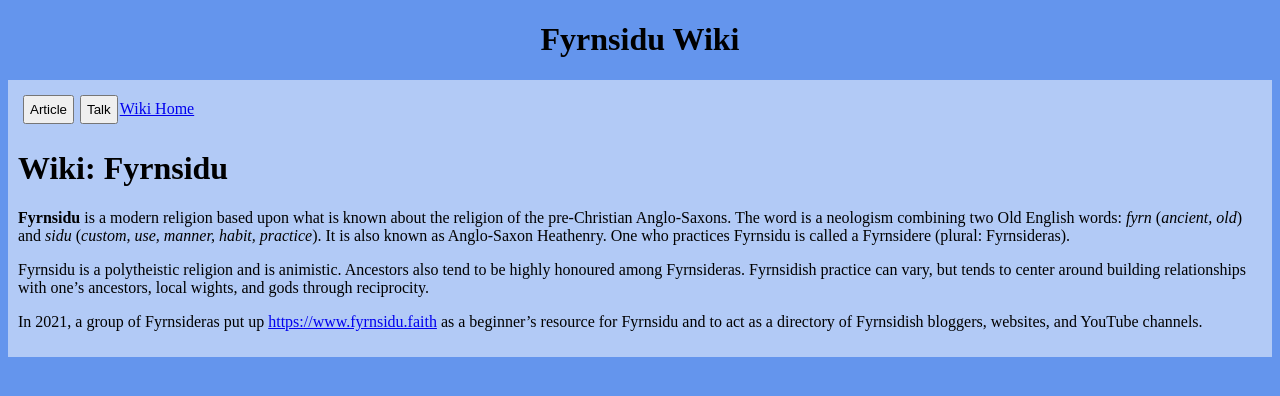
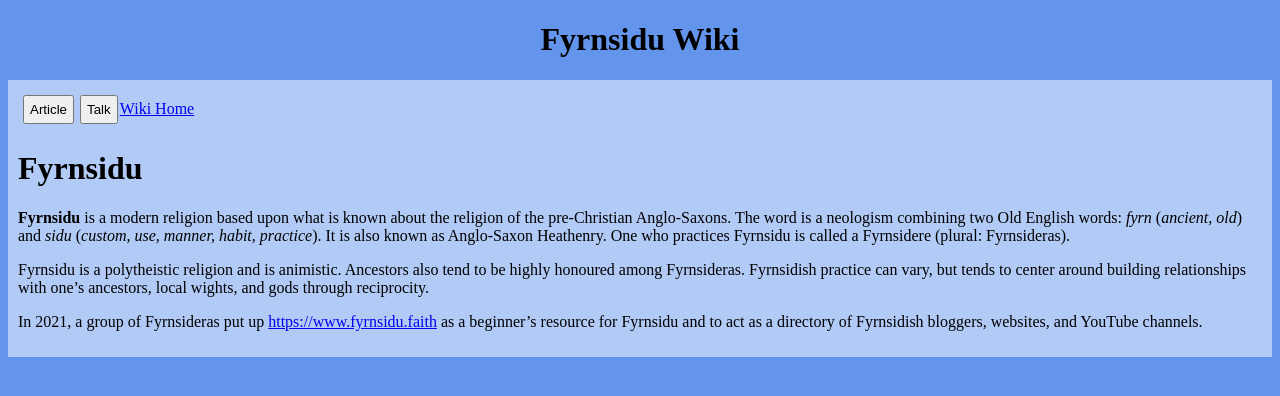
Before and after one commit to byronpendason/byronpendason.github.io, a Jekyll site: the page built from _wiki/fyrnsidu.md, in a window 1280 px wide. Shown: the top 396 px of the page. Built offline with Jekyll 4.4.1, drawn with Linux system fonts in a browser that asks for light colours; comment, search, counter and statistics services are not loaded.

Commit message:
Update wiki.html

```diff
--- a/_layouts/wiki.html
+++ b/_layouts/wiki.html
@@ -37,7 +37,7 @@
 <div id="content">
 {% if page.title != "Index" %}
 <button type="button" id="artBtn" onClick="showArt()" style="margin:5px;padding:5px;">Article</button><button type="button" id="talkBtn" onClick="showTalk()" style="margin:1px;padding:5px;">Talk</button><a href="/wiki/" style="margin:1px;">Wiki Home</a>
-<h1>Wiki: {{page.title}}</h1>
+<h1>{{page.title}}</h1>
 {% endif %}
 <div id="article">
 {{ content }}
```
